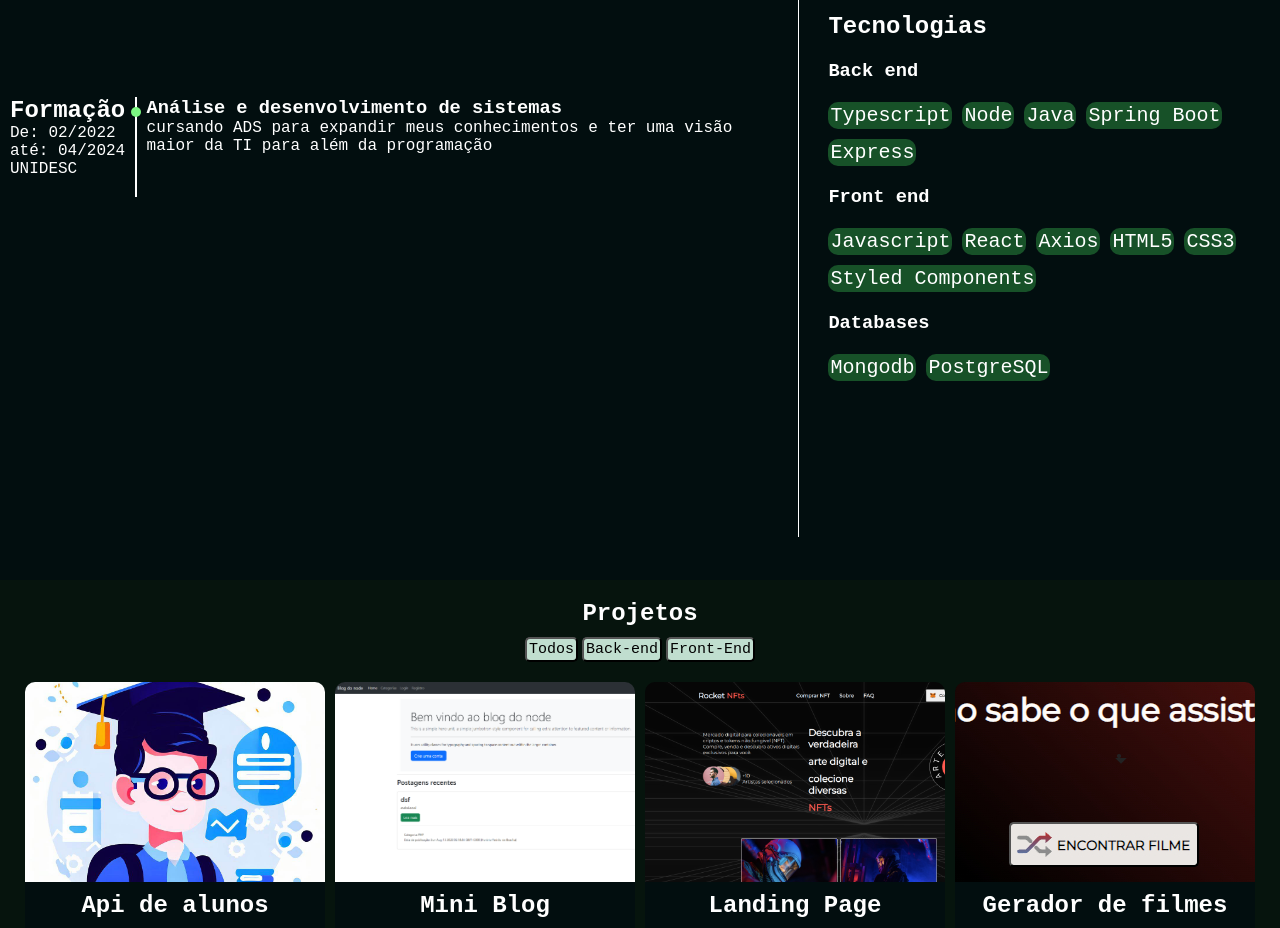
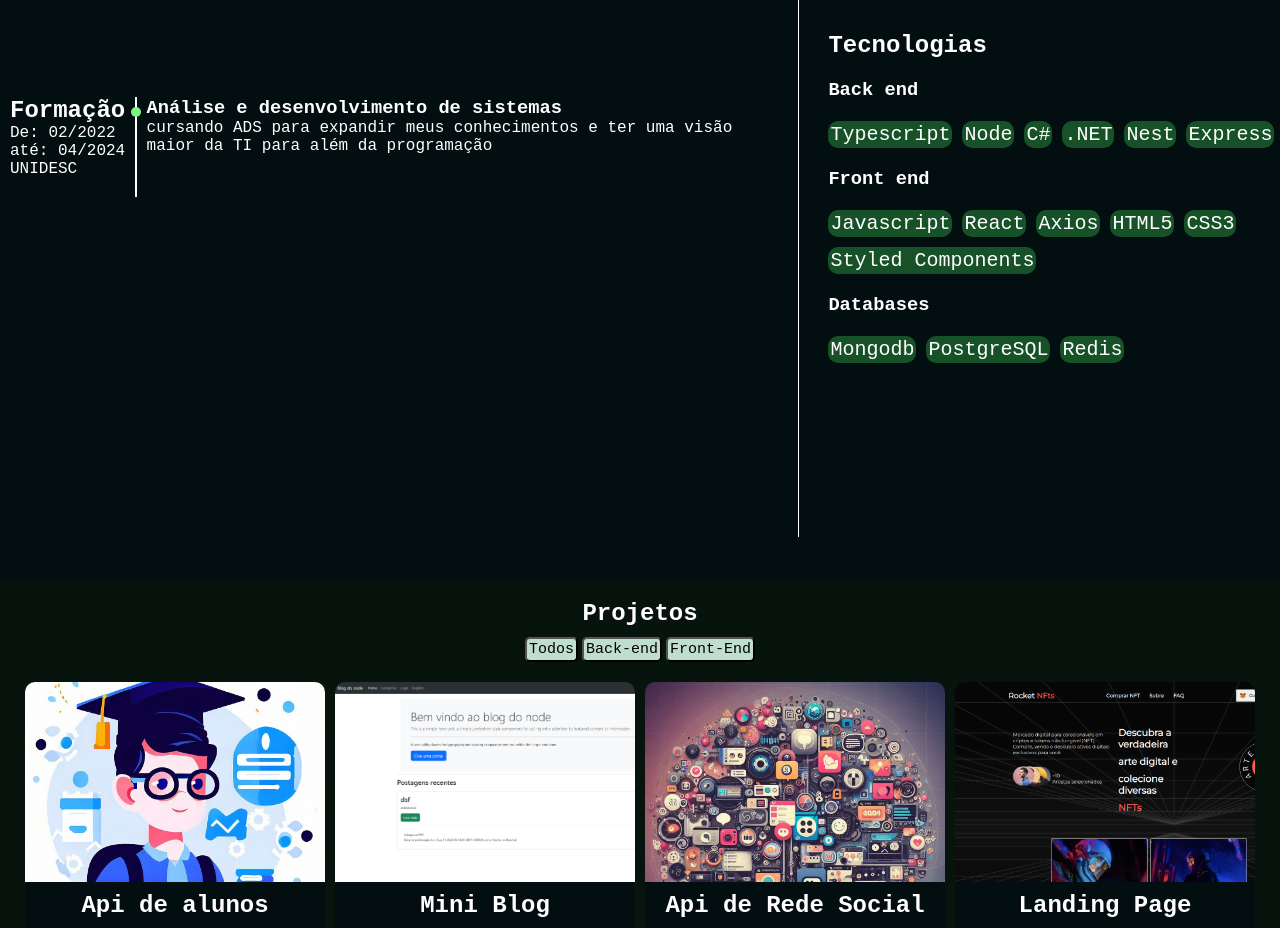
Before and after one commit to DaniloDeV90/MyPortfolio, a React (Vite) app in the folder portfolio/: page / in a window 1280 px wide. Shown: the part 1720-2648 px from the top of the page. Built offline with nearby package versions, Linux system fonts and the light colour scheme; a web font is replaced by a local one.

Commit message:
fix resolvendo bug da landing page a adicionando novos projetos

```diff
--- /dev/null
+++ b/portfolio/src/Pages/Projetos/CardsProjetos/CardRedeSocApi.tsx
@@ -0,0 +1,23 @@
+
+import "./StyleCard/StyleCard.css"
+import imageRedeSoc from "../allProjects/imgs/ImgRedeSoc.jpeg"
+
+import Card from './Card';
+
+const CardRedeSoc= () => {
+
+   const CardRedeSoc =  {
+      Title: "Api de  Rede Social",
+      imagem: imageRedeSoc,
+      desc: "Esse Projeto ainda está em construção, porém com certeza é  meu maior projeto onde sigo os padrões S.O.L.I.D e faço uso de testes unitários para criar uma api  escalável que forneça dados para uma rede social que eu ainda vou criar no front end. Esta api utiliza de várias tecnologias como WebSocket para chat em tempo real e posts em em tempo real",
+      tecnologias: ["node", "redis", "typescript", "websocket","postgreSQL", "vitest"],
+      link: "https://github.com/DaniloDeV90/Rede_Social_API/tree/main"
+   }
+
+
+
+
+   return <Card elementos={CardRedeSoc}/>
+}
+
+export default CardRedeSoc
--- a/portfolio/src/Pages/Projetos/FrontEndProjetos/FrontEndProjetos.tsx
+++ b/portfolio/src/Pages/Projetos/FrontEndProjetos/FrontEndProjetos.tsx
@@ -11,6 +11,7 @@ import CardApiAlunos from "../CardsProjetos/CardApiAlunos"
 import ALLprojects from "../allProjects/MostrarTodos/ALLprojects"
 
 import CardApiBlog from "../CardsProjetos/CardApiBlog"
+import CardRedeSoc from "../CardsProjetos/CardRedeSocApi"
 type ArrayComponent = {
     Id: string,
     Component: JSX.Element
@@ -24,7 +25,7 @@ const FrontEndProjetos = ({ filtro }: { filtro: string }) => {
     const [cardProjects, SetCardProjects] = useState<string | null>(null)
 
 
-    const CardComponents: ArrayComponent[] = [{ Id: "ApiFilme", Component: <CardFilme /> }, { Id: "landingPage", Component: <LandingPageCard /> }, { Id: "ApiAluno", Component: <CardApiAlunos /> }, {Id: "ApiBlog", Component: <CardApiBlog/>}]
+    const CardComponents: ArrayComponent[] = [{ Id: "ApiFilme", Component: <CardFilme /> }, { Id: "landingPage", Component: <LandingPageCard /> }, { Id: "ApiAluno", Component: <CardApiAlunos /> }, {Id: "ApiBlog", Component: <CardApiBlog/>}, {Id: "redeSocApi", Component: <CardRedeSoc/>}]
 
     const [Component, setComponent] = useState<JSX.Element>(<p>carregando..</p>)
 
--- a/portfolio/src/Pages/Projetos/StylesProjeto/Projeto.css
+++ b/portfolio/src/Pages/Projetos/StylesProjeto/Projeto.css
@@ -76,7 +76,7 @@
 
 
 
-@media (max-width: 690px) {
+@media (max-width: 920px) {
     .Container_Projetos {
         height: 100%;
 
--- a/portfolio/src/Pages/Projetos/allProjects/Back_End_Projects/AddImage.css
+++ b/portfolio/src/Pages/Projetos/allProjects/Back_End_Projects/AddImage.css
@@ -10,3 +10,8 @@
     background-repeat: no-repeat;
     background-size: cover;
 }
+#redeSocApi > .imagem {
+    background-image: url(../imgs/ImgRedeSoc.jpeg);
+    background-repeat: no-repeat;
+    background-size: cover;
+}
--- a/portfolio/src/Pages/Projetos/allProjects/Back_End_Projects/All_Back_End_Projects.tsx
+++ b/portfolio/src/Pages/Projetos/allProjects/Back_End_Projects/All_Back_End_Projects.tsx
@@ -31,6 +31,19 @@ const All_Back_End_Projects = () => {
                     </div>
                     <p id="ApiBlog"  className="paragrafodesc">Um Blog em node com views integrada</p>
                 </div>
+                <div className="ConfigProjeto_Container" id="redeSocApi"   >
+                    <div className="container_imagens" id="redeSocApi">
+                        <div className="imagem" id="redeSocApi">
+                            <p className='sobreimg' id="redeSocApi" >Clique para ver detalhes</p>
+                        </div>
+
+
+                    </div>
+                    <div className="TitleProjeto" id="redeSocApi">
+                        <h1>Api de Rede Social</h1>
+                    </div>
+                    <p id="redeSocApi"  className="paragrafodesc"> Uma api que fornece dados a uma rede social</p>
+                </div>
    </>
   )
 }
--- a/portfolio/src/Pages/Servicos/Curriculo.tsx
+++ b/portfolio/src/Pages/Servicos/Curriculo.tsx
@@ -61,15 +61,16 @@ const Curriculo = () => {
 
                   <span>Typescript</span>
                   <span>Node</span>
-                  <span>Java</span>
-                  <span>Spring Boot</span>
+                  <span>C#</span>
+                  <span>.NET</span>
+                  <span>Nest</span>
                   <span>Express</span>
 
                 </div>
               </div>
 
               <div className="FrontEndColumn">
-              <div className="TitleTecFront">
+                <div className="TitleTecFront">
                   <div className="TitleFront">
                     <h3>Front end</h3>
                   </div>
@@ -86,7 +87,7 @@ const Curriculo = () => {
                 </div>
               </div>
               <div className="DatabaseColumn">
-              <div className="TitleTecDatabase">
+                <div className="TitleTecDatabase">
                   <div className="TitleDatabase">
                     <h3>Databases</h3>
                   </div>
@@ -95,6 +96,7 @@ const Curriculo = () => {
 
                   <span>Mongodb</span>
                   <span>PostgreSQL</span>
+                  <span>Redis</span>
 
 
                 </div>
```
Also changed, not shown: portfolio/src/Pages/Projetos/allProjects/imgs/ImgRedeSoc.jpeg (added).
